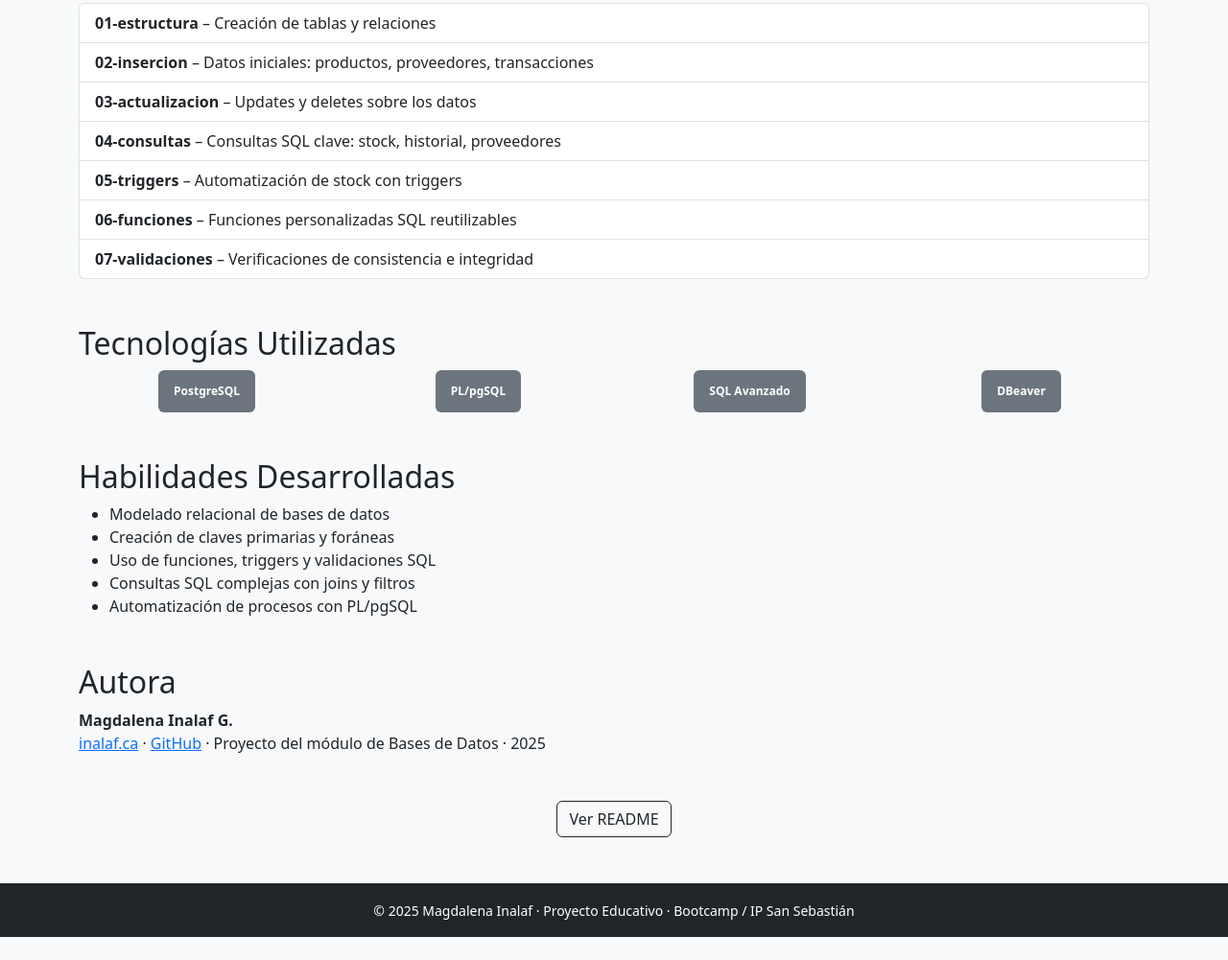
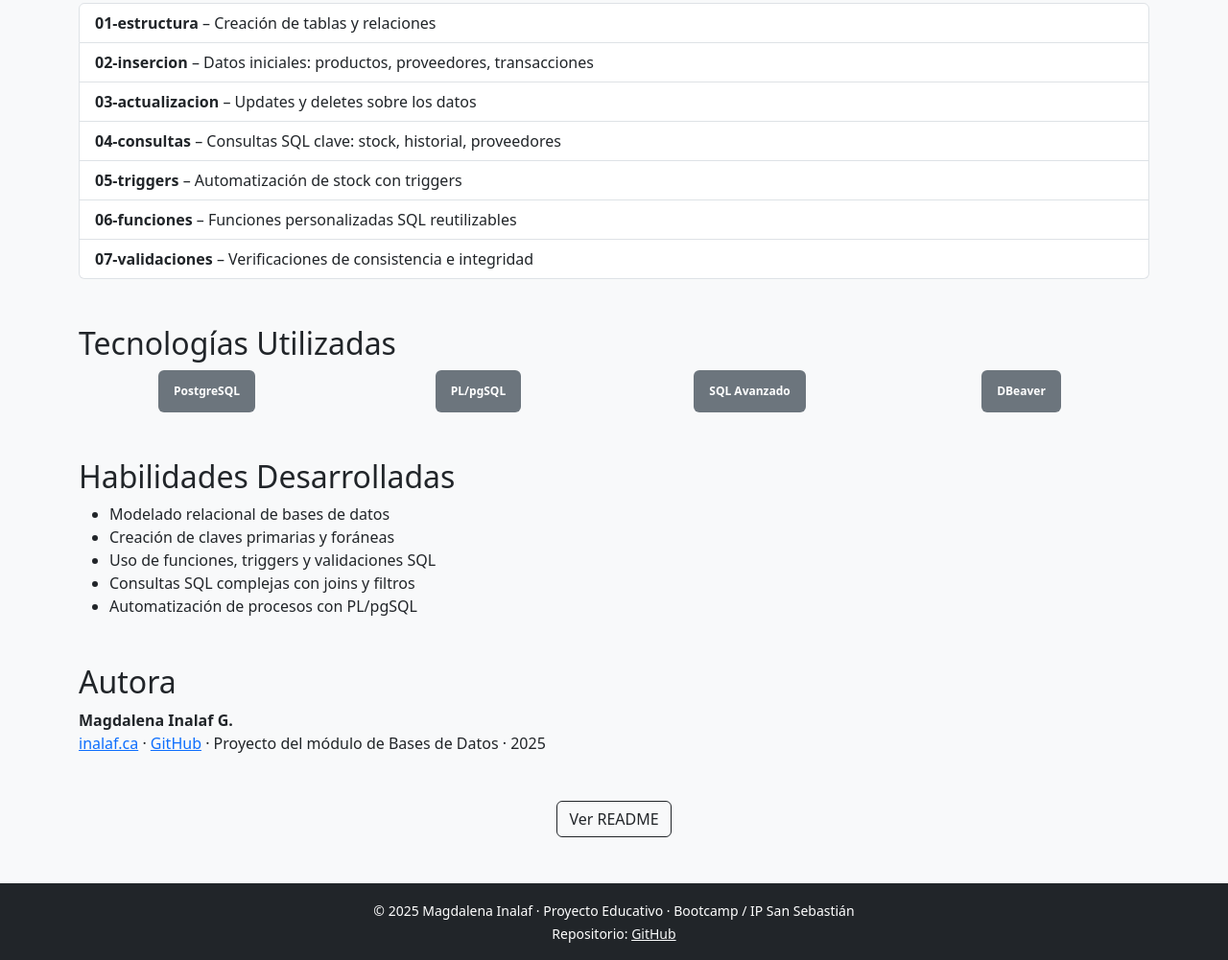
Before and after one commit to MagdaIG/proyecto-bd-relacional, a plain HTML site: page index.html in a window 1280 px wide. Shown: the part 377-1378 px from the top of the page at 96% size. Before the commit the page ends 1354 px from the top, so only its background shows below. Drawn offline with nearby package versions, Linux system fonts and the light colour scheme.

Commit message:
feat: agregar enlace al repositorio GitHub en el footer

```diff
--- a/index.html
+++ b/index.html
@@ -76,6 +76,8 @@
 
   <footer class="py-3 bg-dark text-white text-center">
     <small>&copy; 2025 Magdalena Inalaf · Proyecto Educativo · Bootcamp / IP San Sebastián</small>
+    <br>
+    <small>Repositorio: <a href="https://github.com/MagdaIG/proyecto-bd-relacional" class="text-light">GitHub</a></small>
   </footer>
 
 </body>
```
